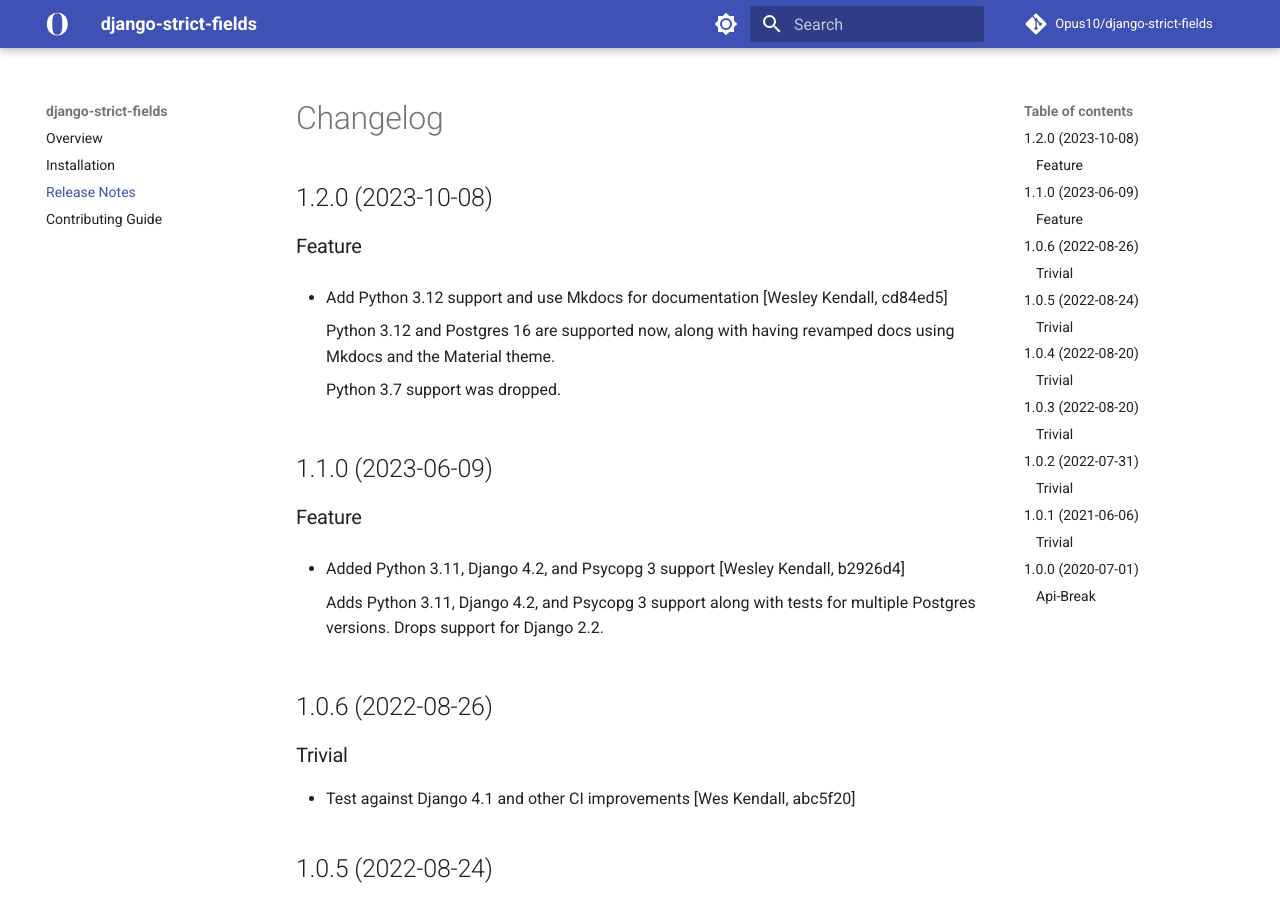
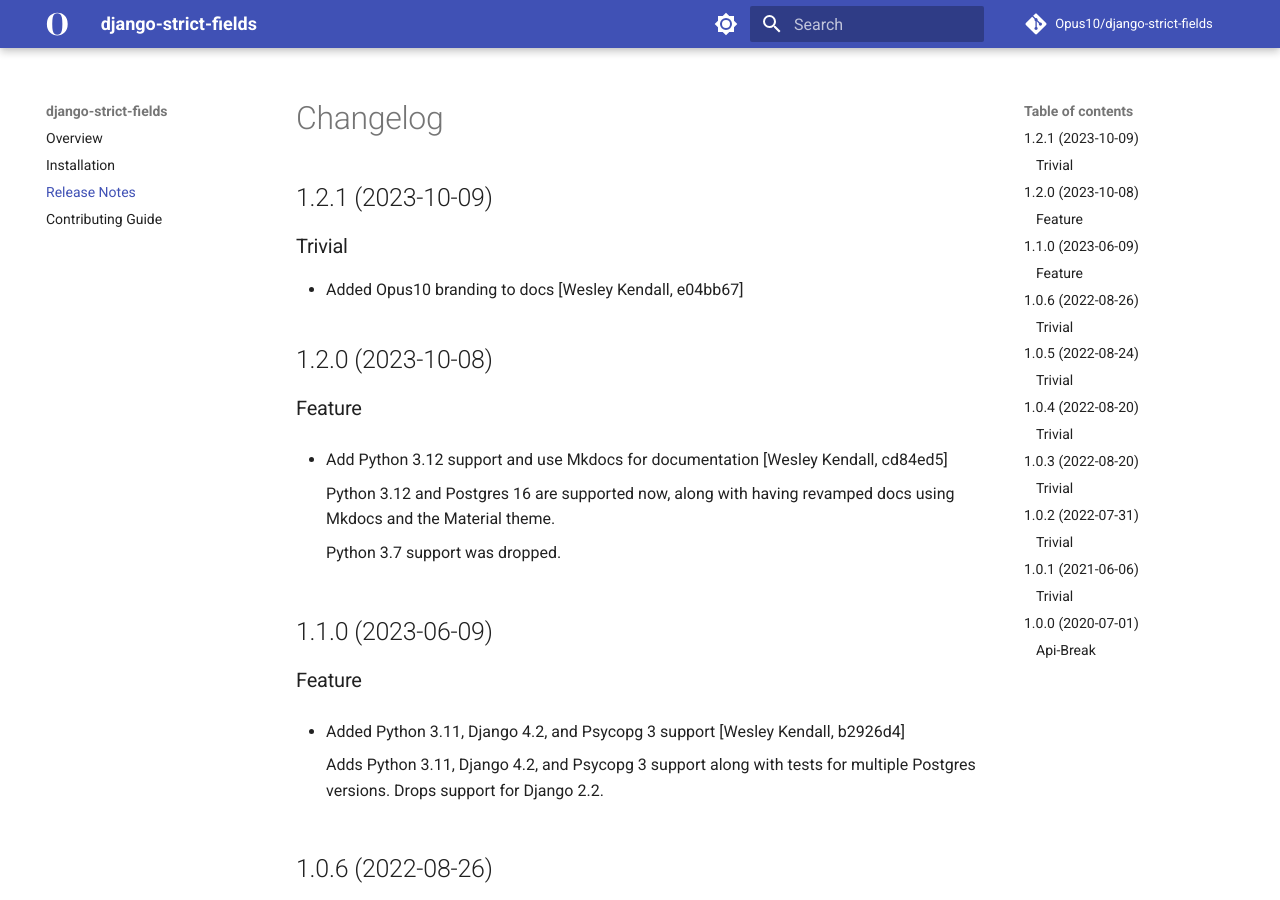
Before and after one commit to Opus10/django-strict-fields, an MkDocs documentation site: the page built from docs/release_notes.md, in a window 1280 px wide and 900 px high. Built offline with MkDocs 1.6.1 and Material for MkDocs 9.7.7, drawn with Linux system fonts in a browser that asks for light colours; comment, search, counter and statistics services are not loaded.

Commit message:
Release version 1.2.1 [skip ci]
Type: trivial

```diff
--- a/docs/release_notes.md
+++ b/docs/release_notes.md
@@ -1,4 +1,10 @@
 # Changelog
+
+## 1.2.1 (2023-10-09)
+
+### Trivial
+
+  - Added Opus10 branding to docs [Wesley Kendall, e04bb67]
 
 ## 1.2.0 (2023-10-08)
 
--- a/pyproject.toml
+++ b/pyproject.toml
@@ -29,7 +29,7 @@ packages = [
 exclude = [
   "*/tests/"
 ]
-version = "1.2.0"
+version = "1.2.1"
 description = "A collection of fields and utilities to help make model fields more strict."
 authors = ["Tomas Arni Jonasson"]
 classifiers = [
```
Also changed, not shown: CHANGELOG.md (+6 -0 lines).
